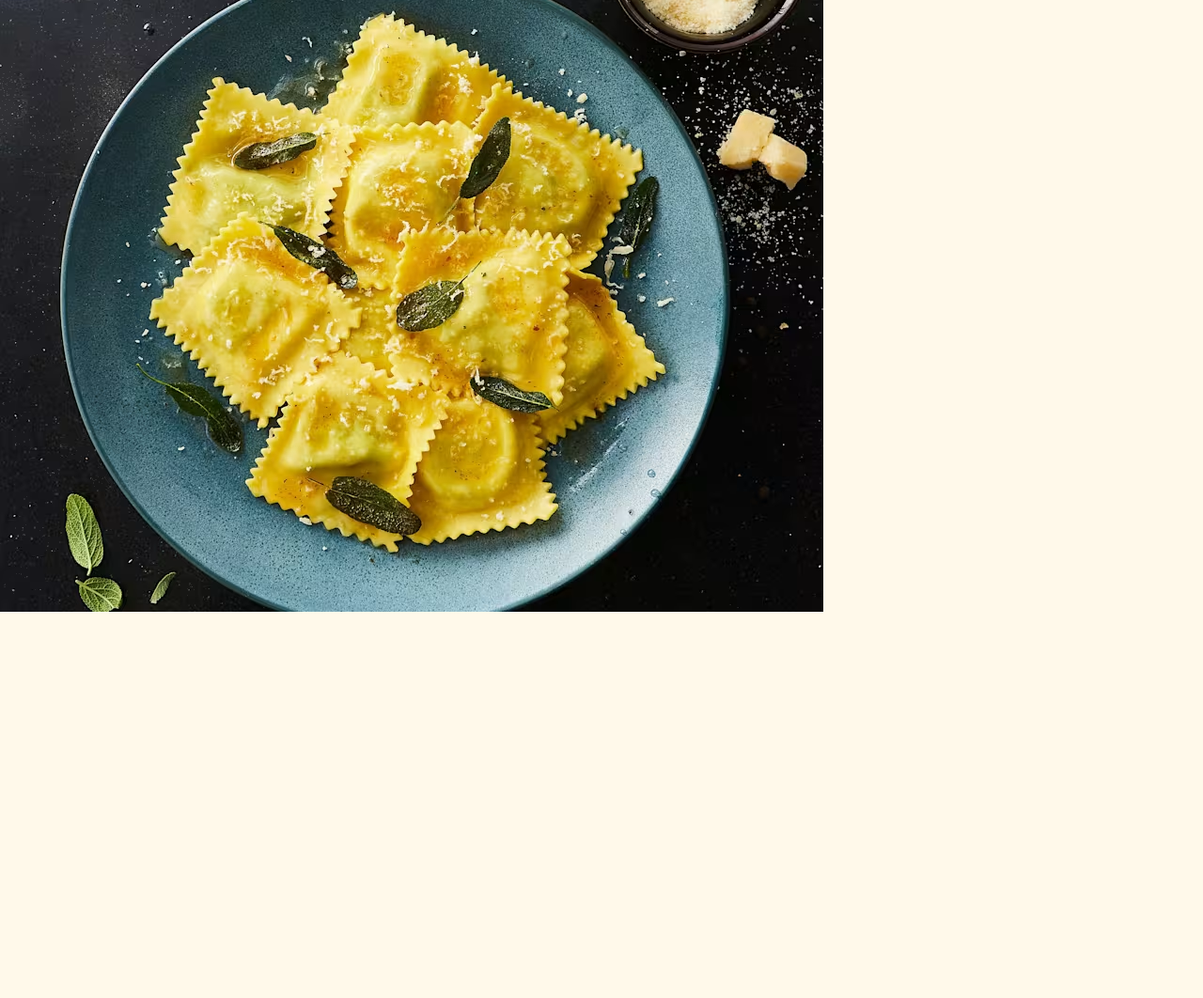
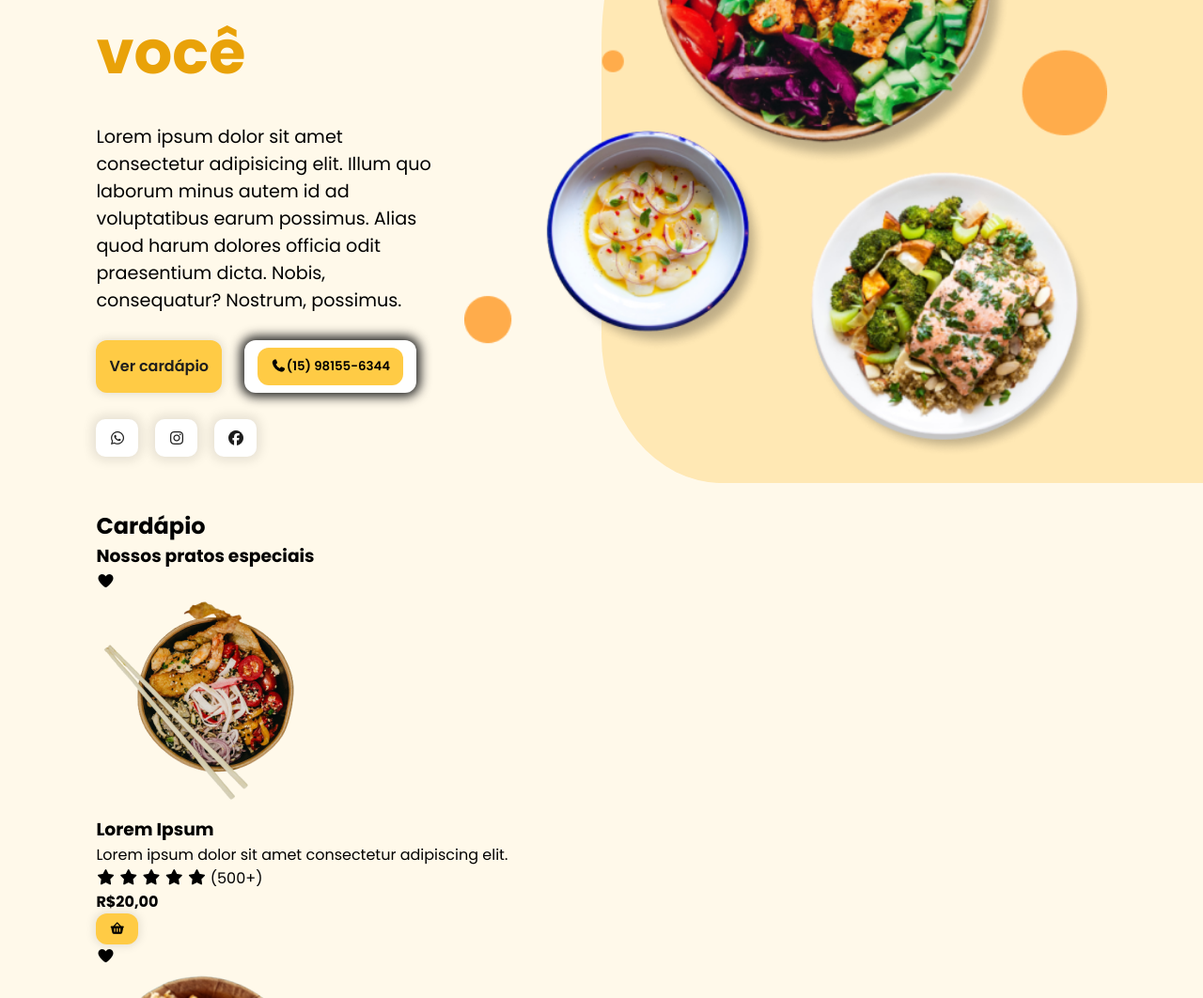
Before and after one commit to ErosHenriquee/landing-page-food-theme, a plain HTML site: page index.html in a window 1280 px wide. Shown: the part 360-1422 px from the top of the page at 94% size. Before the commit the page ends 1018 px from the top, so only its background shows below. Drawn offline with nearby package versions, Linux system fonts and the light colour scheme.

Commit message:
Alterações feitas

```diff
--- a/index.html
+++ b/index.html
@@ -6,6 +6,7 @@
     <link rel="stylesheet" href="https://cdnjs.cloudflare.com/ajax/libs/font-awesome/7.3.1/css/all.css">
     <link rel="stylesheet" href="src/styles/styles.css">
     <link rel="stylesheet" href="src/styles/header.css">
+    <link rel="stylesheet" href="src/styles/home.css">
 
     <script src="https://cdnjs.cloudflare.com/ajax/libs/jquery/4.0.0/jquery.min.js" integrity="sha512-8LENNbXmzI/Gbj+OwXmqR6V4QaUAw0/porPzy1+dQoJqC0JPHedWoe0DDOTL2uHA5XXJyIsPtiMHH86pVlay6A==" crossorigin="anonymous" referrerpolicy="no-referrer"></script>
     <title>Landing page</title>
@@ -58,6 +59,7 @@
 
     <main id="content">
         <section id="home">
+            <div class="shape"></div>
             <div id="cta">
                 <h1 class="title">
                     O sabor vai até
@@ -98,9 +100,150 @@
             </div>
 
             <div id="banner">
-                <img src="src/img/ravioli.png" alt="">
+                <img src="src/img/hero.png" alt="">
             </div>
 
+        </section>
+
+        <section id="menu">
+            <h2 class="section-title">Cardápio</h2>
+            <h3 class="section_subtitle">Nossos pratos especiais</h3>
+
+            <div id="dishes">
+                <div class="dish">
+                    <div class="dish-heart">
+                        <i class="fa-solid fa-heart"></i>
+                    </div>
+
+                    <img src="src/img/dish.png" class=dish-heart alt="">
+
+                    <h3 class="'dish-title">
+                        Lorem Ipsum
+                    </h3>
+
+                    <span class="dish-description">
+                        Lorem ipsum dolor sit amet consectetur adipiscing elit.
+                    </span>
+
+                    <div class="dish-rate">
+                        <i class="fa-solid fa-star"></i>
+                        <i class="fa-solid fa-star"></i>
+                        <i class="fa-solid fa-star"></i>
+                        <i class="fa-solid fa-star"></i>
+                        <i class="fa-solid fa-star"></i>
+                        <span>(500+)</span>
+                    </div>
+
+                    <div class="dish-price">
+                        <h4>R$20,00</h4>
+                        <button class="btn-default">
+                            <i class="fa-solid fa-basket-shopping"></i>
+                        </button>
+                    </div>
+                </div>
+            </div>
+
+            <div id="dishes">
+                <div class="dish">
+                    <div class="dish-heart">
+                        <i class="fa-solid fa-heart"></i>
+                    </div>
+
+                    <img src="src/img/dish2.png" class=dish-heart alt="">
+
+                    <h3 class="'dish-title">
+                        Lorem Ipsum
+                    </h3>
+
+                    <span class="dish-description">
+                        Lorem ipsum dolor sit amet consectetur adipiscing elit.
+                    </span>
+
+                    <div class="dish-rate">
+                        <i class="fa-solid fa-star"></i>
+                        <i class="fa-solid fa-star"></i>
+                        <i class="fa-solid fa-star"></i>
+                        <i class="fa-solid fa-star"></i>
+                        <i class="fa-solid fa-star"></i>
+                        <span>(500+)</span>
+                    </div>
+
+                    <div class="dish-price">
+                        <h4>R$20,00</h4>
+                        <button class="btn-default">
+                            <i class="fa-solid fa-basket-shopping"></i>
+                        </button>
+                    </div>
+                </div>
+            </div>
+
+            <div id="dishes">
+                <div class="dish">
+                    <div class="dish-heart">
+                        <i class="fa-solid fa-heart"></i>
+                    </div>
+
+                    <img src="src/img/dish3.png" class=dish-heart alt="">
+
+                    <h3 class="'dish-title">
+                        Lorem Ipsum
+                    </h3>
+
+                    <span class="dish-description">
+                        Lorem ipsum dolor sit amet consectetur adipiscing elit.
+                    </span>
+
+                    <div class="dish-rate">
+                        <i class="fa-solid fa-star"></i>
+                        <i class="fa-solid fa-star"></i>
+                        <i class="fa-solid fa-star"></i>
+                        <i class="fa-solid fa-star"></i>
+                        <i class="fa-solid fa-star"></i>
+                        <span>(500+)</span>
+                    </div>
+
+                    <div class="dish-price">
+                        <h4>R$20,00</h4>
+                        <button class="btn-default">
+                            <i class="fa-solid fa-basket-shopping"></i>
+                        </button>
+                    </div>
+                </div>
+            </div>
+
+            <div id="dishes">
+                <div class="dish">
+                    <div class="dish-heart">
+                        <i class="fa-solid fa-heart"></i>
+                    </div>
+
+                    <img src="src/img/dish4.png" class=dish-heart alt="">
+
+                    <h3 class="'dish-title">
+                        Lorem Ipsum
+                    </h3>
+
+                    <span class="dish-description">
+                        Lorem ipsum dolor sit amet consectetur adipiscing elit.
+                    </span>
+
+                    <div class="dish-rate">
+                        <i class="fa-solid fa-star"></i>
+                        <i class="fa-solid fa-star"></i>
+                        <i class="fa-solid fa-star"></i>
+                        <i class="fa-solid fa-star"></i>
+                        <i class="fa-solid fa-star"></i>
+                        <span>(500+)</span>
+                    </div>
+
+                    <div class="dish-price">
+                        <h4>R$20,00</h4>
+                        <button class="btn-default">
+                            <i class="fa-solid fa-basket-shopping"></i>
+                        </button>
+                    </div>
+                </div>
+            </div>
         </section>
 
     </main>
--- /dev/null
+++ b/src/styles/home.css
@@ -0,0 +1,100 @@
+#home {
+    display: flex;
+    min-height: calc(100vh - 91px);
+    position: relative;
+}
+
+#cta {
+    width: 35%;
+    display: flex;
+    flex-direction: column;
+    gap: 28px;
+    margin-top: 5%;
+}
+
+#cta .title {
+    font-size: 4rem;
+    color: #1d1d1d;
+}
+
+#cta .title span {
+    color: #e9a209;
+}
+
+#cta .description {
+    font-size: 1.2rem;;
+}
+
+#cta_buttons {
+    display: flex;
+    gap: 24px;
+}
+
+#cta_buttons a {
+    text-decoration: none;
+    color: #1d1d1d;
+}
+
+#phone_button {
+    display: flex;
+    gap: 8px;
+    align-items: center;
+    background-color: #ffffff;
+    padding: 8px 14px;
+    font-weight: 500;
+    box-shadow: 0px 0px 12px 4px;
+    border-radius: 12px;
+}
+
+#phone_button button {
+    box-shadow: none;
+}
+
+#banner {
+    display: flex;
+    align-items: flex-start;
+    justify-content: flex-end;
+    width: 70%;
+    z-index: 2;
+}
+
+#banner img {
+    height: 100%;
+    width: fit-content;
+}
+
+.shape {
+    background-color: #ffe8b4;
+    width: 50%;
+    height: 100%;
+    position: absolute;
+    border-radius: 40% 30% 0% 20%;
+    top: 0;
+    right: 0;
+    z-index: 1;
+}
+
+@media screen and (max-width: 1170px) {
+   #home {
+        min-height: 100%;
+        padding-top: 0px;
+   }
+
+   #banner,
+   #banner img,
+   #home .shape {
+        display: none;
+   }
+
+   #cta {
+    width: 100%;
+    text-align: center;
+    align-items: center;
+   }
+}
+
+@media screen and (max-width: 450px) {
+    #phone_button button {
+        display: none;
+    }
+}
--- a/src/styles/styles.css
+++ b/src/styles/styles.css
@@ -9,6 +9,10 @@
 
 body {
     background-color: #fff9ea;
+}
+
+section {
+    padding: 28px 8%;
 }
 
 .btn-default {
@@ -28,3 +32,27 @@ body {
 .bnt-default:hover {
     background-color: #f8d477;
 }
+
+.social-media-buttons {
+    display: flex;
+    gap: 18px;
+}
+
+.social-media-buttons a {
+    display: flex;
+    align-items: center;
+    justify-content: center;
+    width: 45px;
+    height: 40px;
+    background-color: #fff;
+    font-size: 1.25 rem;
+    border-radius: 10px;
+    text-decoration: none;
+    color:#1d1d1d;
+    box-shadow: 0px 0px 12px 4px rgba(0, 0, 0, 0.1);
+    transition: box-shadow .3s ease;
+}
+
+.social-media-buttons a:hover {
+    box-shadow: 0px 0px 12px 8px rgba(0, 0, 0, 0.1);
+}
```
Also changed, not shown: src/img/dish.png (added), src/img/dish2.png (added), src/img/dish3.png (added), src/img/dish4.png (added), src/img/hero.png (added), src/img/ravioli.png (deleted), src/styles/menu.css (added).
